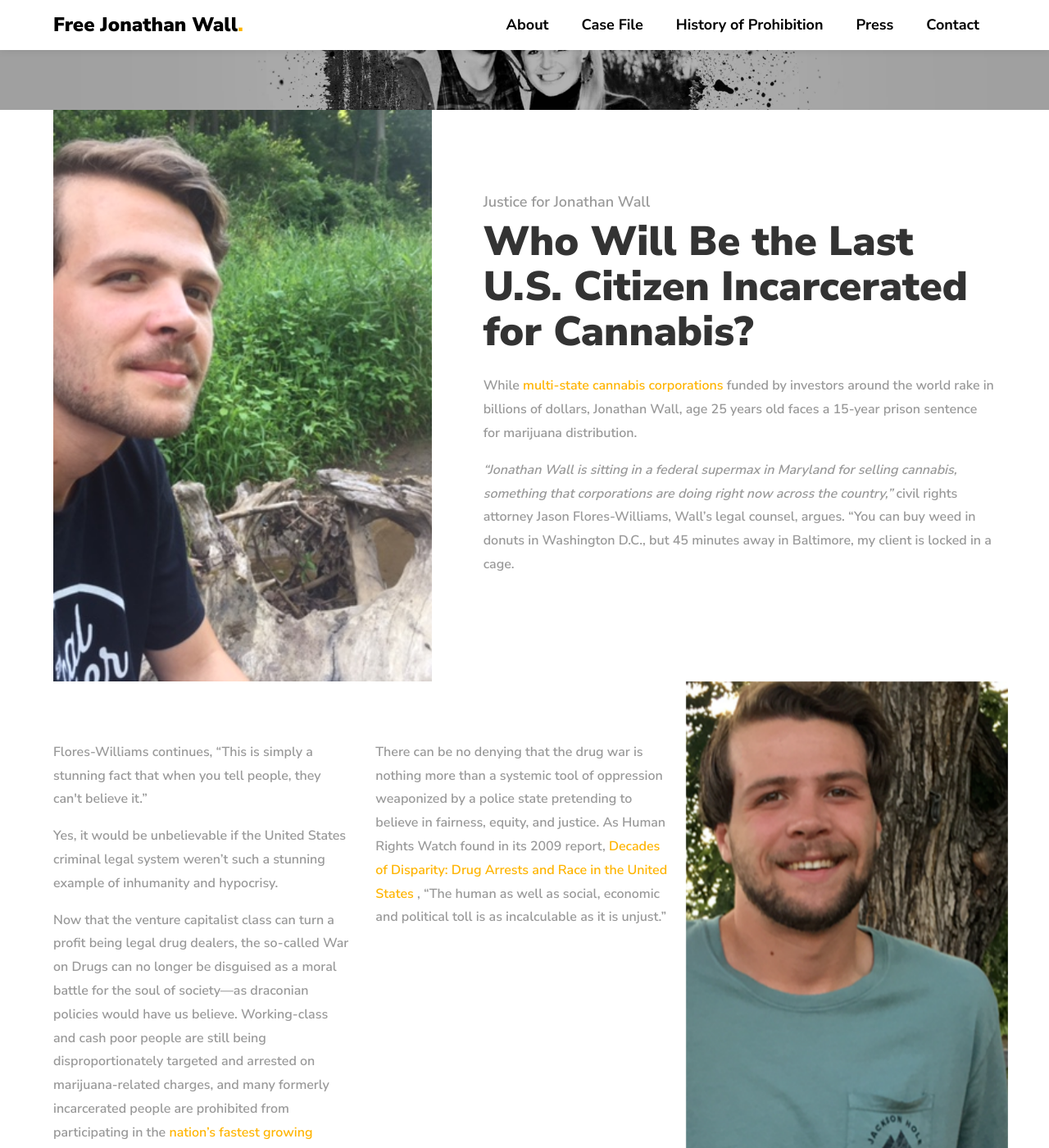
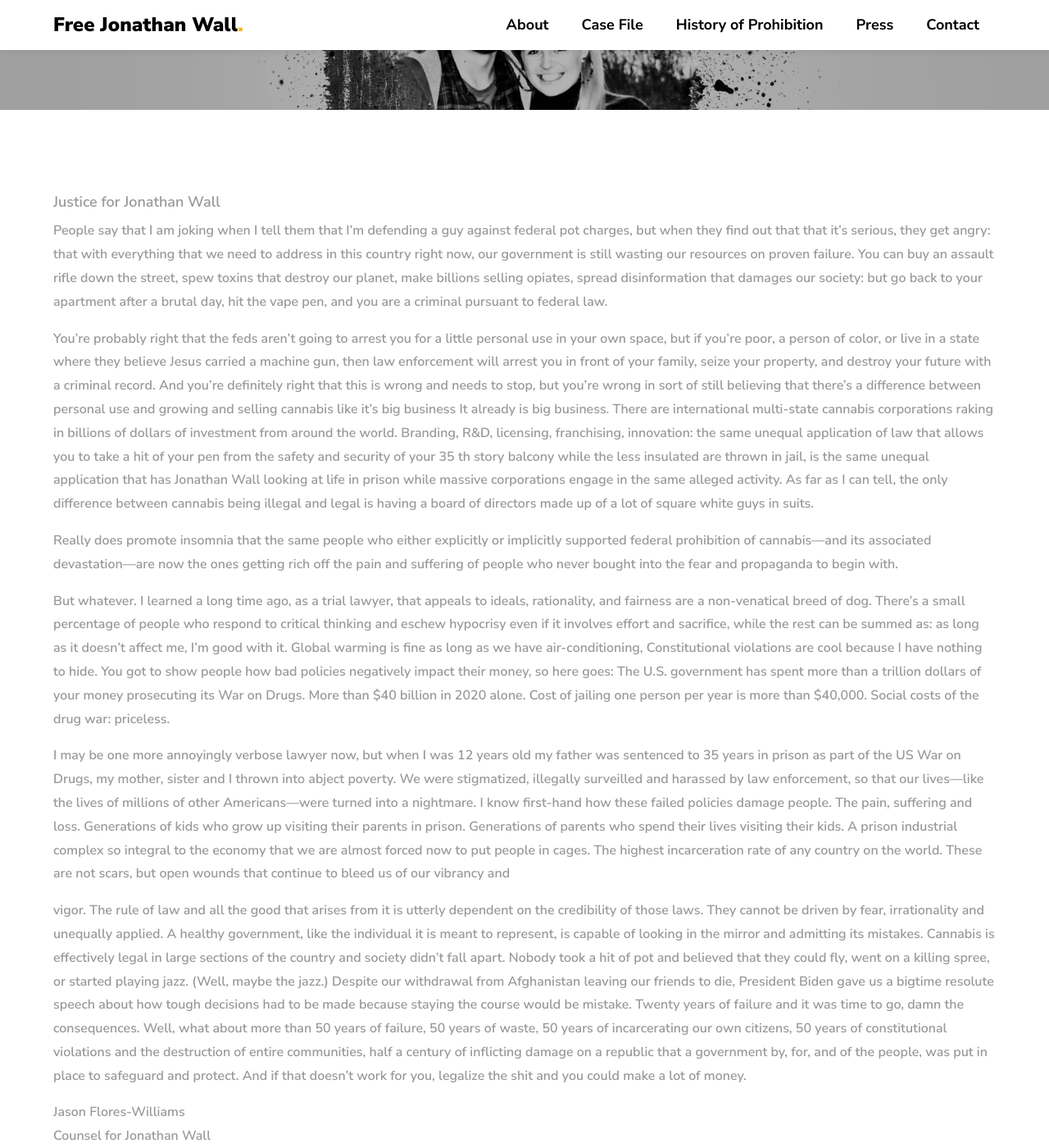
Before and after one commit to vishal-pandey/www.freejonathanwall.com, a Jekyll site: the page built from index.html, in a window 1280 px wide and 1400 px high, scrolled down 666 px. Shown: the whole window at 82% size. Built offline with Jekyll 4.4.1, drawn with Linux system fonts in a browser that asks for light colours; some web fonts are replaced; some of the changed text lies outside the part shown.

```diff
--- a/index.html
+++ b/index.html
@@ -18,24 +18,76 @@ layout: page
   <section class="ftco-counter img ftco-section ftco-no-pt ftco-no-pb">
     <div class="container">
       <div class="row d-flex">
-        <div class="col-md-6 col-lg-5 d-flex">
-          <div class="img d-flex align-self-stretch align-items-center"
-            style="background-image:url(assets/images/2.jpg);">
-          </div>
-        </div>
-        <div class="col-md-6 col-lg-7 pl-lg-5 py-5">
+        <div class="col-md-12 col-lg-12 pl-lg-12 py-5">
           <div class="py-md-5">
             <div class="row justify-content-start pb-3">
               <div class="col-md-12 heading-section ftco-animate">
                 <span class="subheading">Justice for Jonathan Wall</span>
-                <h2 class="mb-4">Who Will Be the Last U.S. Citizen Incarcerated for Cannabis?</h2>
-                <p>While <a href="https://www.thestreet.com/investing/best-cannabis-stocks-to-buy-now"> multi-state cannabis corporations </a> funded by investors around the world rake in billions of dollars,
-                  Jonathan Wall, age 25 years old faces a 15-year prison sentence for marijuana distribution.</p>
-                <p> <i> “Jonathan Wall is sitting in a federal supermax in Maryland for selling cannabis, something that corporations
-                  are doing right now across the country,”</i> civil rights attorney Jason Flores-Williams, Wall’s legal counsel,
-                  argues. “You can buy weed in donuts in Washington D.C., but 45 minutes away in Baltimore, my client is
-                  locked in a cage.</p>
 
+                <p>People say that I am joking when I tell them that I’m defending a guy against federal pot
+                charges, but when they find out that that it’s serious, they get angry: that with everything that we
+                need to address in this country right now, our government is still wasting our resources on
+                proven failure. You can buy an assault rifle down the street, spew toxins that destroy our planet,
+                make billions selling opiates, spread disinformation that damages our society: but go back to
+                your apartment after a brutal day, hit the vape pen, and you are a criminal pursuant to federal
+                law.</p>
+
+                <p>You’re probably right that the feds aren’t going to arrest you for a little personal use in your own
+                space, but if you’re poor, a person of color, or live in a state where they believe Jesus carried a
+                machine gun, then law enforcement will arrest you in front of your family, seize your property,
+                and destroy your future with a criminal record. And you’re definitely right that this is wrong and
+                needs to stop, but you’re wrong in sort of still believing that there’s a difference between
+                personal use and growing and selling cannabis like it’s big business
+                It already is big business. There are international multi-state cannabis corporations raking in
+                billions of dollars of investment from around the world. Branding, R&amp;D, licensing, franchising,
+                innovation: the same unequal application of law that allows you to take a hit of your pen from
+                the safety and security of your 35 th story balcony while the less insulated are thrown in jail, is the
+                same unequal application that has Jonathan Wall looking at life in prison while massive
+                corporations engage in the same alleged activity. As far as I can tell, the only difference between
+                cannabis being illegal and legal is having a board of directors made up of a lot of square white
+                guys in suits.</p>
+
+                <p>Really does promote insomnia that the same people who either explicitly or implicitly supported
+                federal prohibition of cannabis—and its associated devastation—are now the ones getting rich
+                off the pain and suffering of people who never bought into the fear and propaganda to begin
+                with.</p>
+
+                <p>But whatever. I learned a long time ago, as a trial lawyer, that appeals to ideals, rationality, and
+                fairness are a non-venatical breed of dog. There’s a small percentage of people who respond to
+                critical thinking and eschew hypocrisy even if it involves effort and sacrifice, while the rest can
+                be summed as: as long as it doesn’t affect me, I’m good with it. Global warming is fine as long
+                as we have air-conditioning, Constitutional violations are cool because I have nothing to hide.
+                You got to show people how bad policies negatively impact their money, so here goes:
+                The U.S. government has spent more than a trillion dollars of your money prosecuting its War on
+                Drugs. More than $40 billion in 2020 alone. Cost of jailing one person per year is more than
+                $40,000. Social costs of the drug war: priceless.</p>
+
+                <p>I may be one more annoyingly verbose lawyer now, but when I was 12 years old my father was
+                sentenced to 35 years in prison as part of the US War on Drugs, my mother, sister and I thrown
+                into abject poverty. We were stigmatized, illegally surveilled and harassed by law enforcement,
+                so that our lives—like the lives of millions of other Americans—were turned into a nightmare. I
+                know first-hand how these failed policies damage people. The pain, suffering and loss.
+                Generations of kids who grow up visiting their parents in prison. Generations of parents who
+                spend their lives visiting their kids. A prison industrial complex so integral to the economy that
+                we are almost forced now to put people in cages. The highest incarceration rate of any country
+                on the world. These are not scars, but open wounds that continue to bleed us of our vibrancy and</p>
+
+                <p>vigor. The rule of law and all the good that arises from it is utterly dependent on the credibility of
+                those laws. They cannot be driven by fear, irrationality and unequally applied. A healthy
+                government, like the individual it is meant to represent, is capable of looking in the mirror and
+                admitting its mistakes. Cannabis is effectively legal in large sections of the country and society
+                didn’t fall apart. Nobody took a hit of pot and believed that they could fly, went on a killing
+                spree, or started playing jazz. (Well, maybe the jazz.) Despite our withdrawal from Afghanistan
+                leaving our friends to die, President Biden gave us a bigtime resolute speech about how tough
+                decisions had to be made because staying the course would be mistake. Twenty years of failure
+                and it was time to go, damn the consequences. Well, what about more than 50 years of failure, 50
+                years of waste, 50 years of incarcerating our own citizens, 50 years of constitutional violations
+                and the destruction of entire communities, half a century of inflicting damage on a republic that a
+                government by, for, and of the people, was put in place to safeguard and protect.
+                And if that doesn’t work for you, legalize the shit and you could make a lot of money.</p>
+
+                <p>Jason Flores-Williams <br>
+                Counsel for Jonathan Wall</p>
 
               </div>
             </div>
@@ -44,61 +96,3 @@ layout: page
       </div>
     </div>
   </section>
-  <section class="ftco-mission">
-    <div class="container">
-      <div class="row">
-        <div class="col-md-4 py-4 py-md-5 ftco-animate">
-          <div class="py-md-4 pb-md-5">
-            <p>
-              Flores-Williams continues, “This is simply a stunning fact that when you tell people, they can&#39;t believe it.”
-            </p>
-            <p>
-              Yes, it would be unbelievable if the United States criminal legal system weren’t such a stunning example of inhumanity and hypocrisy.
-            </p>
-            <p>
-              Now that the venture capitalist class can turn a profit being legal drug dealers, the so-called War on Drugs can no longer be disguised as a moral battle for the soul of society—as draconian policies would have us believe. Working-class and cash poor people are still being disproportionately targeted and arrested on marijuana-related charges, and many formerly incarcerated people are prohibited from participating in the <a href="https://www.leafly.com/news/industry/cannabis-jobs-report"> nation’s fastest growing industry. </a>
-            </p>
-
-          </div>
-        </div>
-        <div class="col-md-4 py-4 py-md-5 ftco-animate">
-          <div class="py-md-4 pb-md-5">
-            <p>
-              There can be no denying that the drug war is nothing more than a systemic tool of oppression weaponized by a police state pretending to believe in fairness, equity, and justice. As Human Rights Watch found in its 2009 report, <a href="https://www.hrw.org/sites/default/files/reports/us0309web_1.pdf"> Decades of Disparity: Drug Arrests and Race in the United States </a> , “The human as well as social, economic and political toll is as incalculable as it is unjust.”
-            </p>
-          </div>
-        </div>
-        <div class="col-md-4 py-4 py-md-5 img"
-          style="background-image:url(assets/images/1.png)"></div>
-      </div>
-    </div>
-  </section>
-
-
-
-  <section class="ftco-mission">
-    <div class="container">
-      <div class="row">
-        <div class="col-sm-12">
-          <p>
-            As of May 18, 2021, <a href="https://www.ncsl.org/research/health/state-medical-marijuana-laws.aspx"> 36 states and 4 territories allow for the medical use of cannabis products </a> , while 17 states, two territories and D.C. have legalized recreational cannabis use for adults. The U.S. cannabis industry is now worth an estimated $61 billion; and in 2020, the nation’s cannabis sales “hit a record $17.5 billion, a 46% increase from 2019,” <a href="https://www.forbes.com/sites/willyakowicz/2021/03/03/us-cannabis-sales-hit-record-175-billion-as-americans-consume-more-marijuana-than-ever-before/?sh=4932150b2bcf"> Forbes reports </a>. In alignment with those numbers, support for legal marijuana is at an all- time high of 68%. Still, even with the passage of legislation such as California’s Prop 64, the War on Drugs continues.
-          </p>
-          <p>
-            “Cannabis legalization is working in numerous states across the country, generating jobs and billions in revenue,” Flores-Williams, who is also an author and political activist, says. “So, why are we still using resources to prosecute it?&quot;
-          </p>
-          <p>
-            In a joint statement regarding comprehensive cannabis reform legislation in the 117th Congress, Senators Cory Booker (D-NJ), Ron Wyden (D-OR) and Chuck Schumer (D-NY) said in part:
-          </p>
-          <p>
-            “As states continue to legalize marijuana, we must also enact measures that will lift up people who were unfairly targeted in the War on Drugs.&quot;
-          </p>
-          <p>
-            One of those people is Jonathan Wall.
-          </p>
-          <p>
-            “Jonathan Wall is being prosecuted for the same activity that thousands, if not millions of people, are engaged in across the country, so this is an equal protection violation under the 14th amendment,” Flores-Williams says. “It would almost be a joke, if it weren’t so heartbreaking.&quot;
-          </p>
-        </div>
-      </div>
-    </div>
-  </section>
```
Also changed, not shown: case-file.html (+19 -1 lines), index copy 2.html (added, +91 -0 lines), 6 other files.
